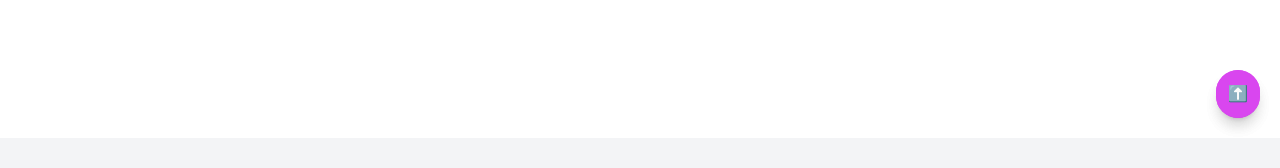
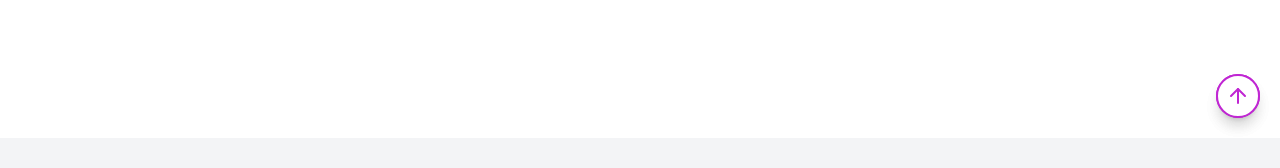
Before and after one commit to inji0212/PortFolio-Site, a Next.js app: page / in a window 1280 px wide. Shown: the part 662-830 px from the top of the page. Built offline with nearby package versions, Linux system fonts and the light colour scheme.

Commit message:
style: 스크롤업 버튼 수정

```diff
--- a/src/components/common/Header/index.tsx
+++ b/src/components/common/Header/index.tsx
@@ -5,6 +5,7 @@ import { FaGithub } from "react-icons/fa";
 import ModeToggle from "../../common/header/mode-toggle";
 import Image from "next/image"; // next/image 사용
 import { SiTypescript } from "react-icons/si";
+import { ArrowUp } from "lucide-react";
 
 const Header: React.FC = () => {
   const [scrollPosition, setScrollPosition] = useState(0);
@@ -77,9 +78,9 @@ const Header: React.FC = () => {
       <div className="fixed bottom-5 right-5">
         <button
           onClick={() => window.scrollTo({ top: 0, behavior: "smooth" })}
-          className="p-3 bg-fuchsia-500 text-white rounded-full shadow-lg"
+          className=" bg-white dark:bg-fuchsia-100  border-2 border-fuchsia-600 text-fuchsia-600 rounded-full shadow-lg p-2 hover:scale-110 transform duration-200 "
         >
-          ⬆️
+          <ArrowUp />
         </button>
       </div>
       {/* 스크롤 프로그래스 바 */}
--- a/src/components/section/about/index.tsx
+++ b/src/components/section/about/index.tsx
@@ -7,7 +7,6 @@ const About: React.FC = () => (
     id="about"
     className="py-20 flex justify-center flex-col items-center min-h-screen"
   >
-    {" "}
     <h2 className="text-6xl font-bold mb-10 text-center">ABOUT</h2>
     {/* min-h-screen을 사용하여 최소 높이 설정 */}
     <div className="flex flex-col md:flex-row items-center h-4/5">
--- a/src/components/section/contact/index.tsx
+++ b/src/components/section/contact/index.tsx
@@ -50,7 +50,7 @@ const Contact: React.FC = () => {
   return (
     <section
       id="contact"
-      className="py-20 flex flex-col items-center min-h-screen bg-gray-100 dark:bg-gray-800"
+      className="py-20 flex justify-center flex-col items-center min-h-screen  bg-gray-100 dark:bg-gray-800"
     >
       <h2 className="text-6xl font-bold mb-10 text-center">CONTACT ME</h2>
       <form ref={formRef} className="max-w-md w-full" onSubmit={handleSubmit}>
--- a/src/components/section/projects/ProjectCard.tsx
+++ b/src/components/section/projects/ProjectCard.tsx
@@ -5,7 +5,7 @@ import React from "react";
 
 const ProjectCard = ({ project, onClick }: any) => (
   <div
-    className="bg-gray-100 dark:bg-gray-800 shadow-md p-5 rounded-lg cursor-pointer hover:scale-105 transform transition-transform duration-100 mx-10"
+    className="bg-gray-100 dark:bg-gray-800 shadow-md p-5 rounded-lg cursor-pointer hover:scale-105 transform transition-transform duration-100 mx-4"
     onClick={onClick}
   >
     <img
--- a/src/components/section/projects/index.tsx
+++ b/src/components/section/projects/index.tsx
@@ -70,7 +70,7 @@ const Projects: React.FC = () => {
     <section id="projects" className="py-20 bg-white dark:bg-gray-900">
       <h2 className="text-6xl font-bold mb-10 text-center">PROJECTS</h2>
 
-      <div className="grid grid-cols-1 md:grid-cols-2 gap-10">
+      <div className="grid grid-cols-1 md:grid-cols-2 gap-10 mx-20">
         {projects.map((project, index) => (
           <ProjectCard
             key={index}
```
